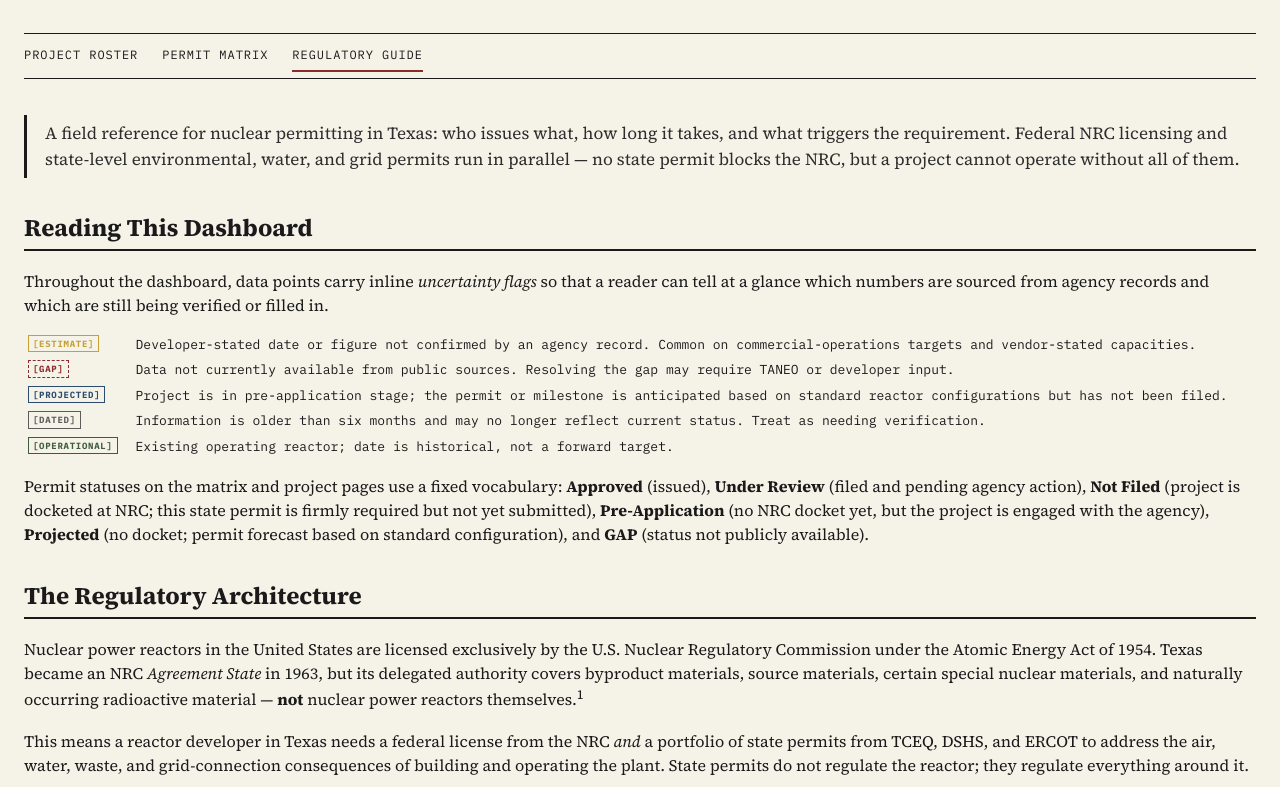
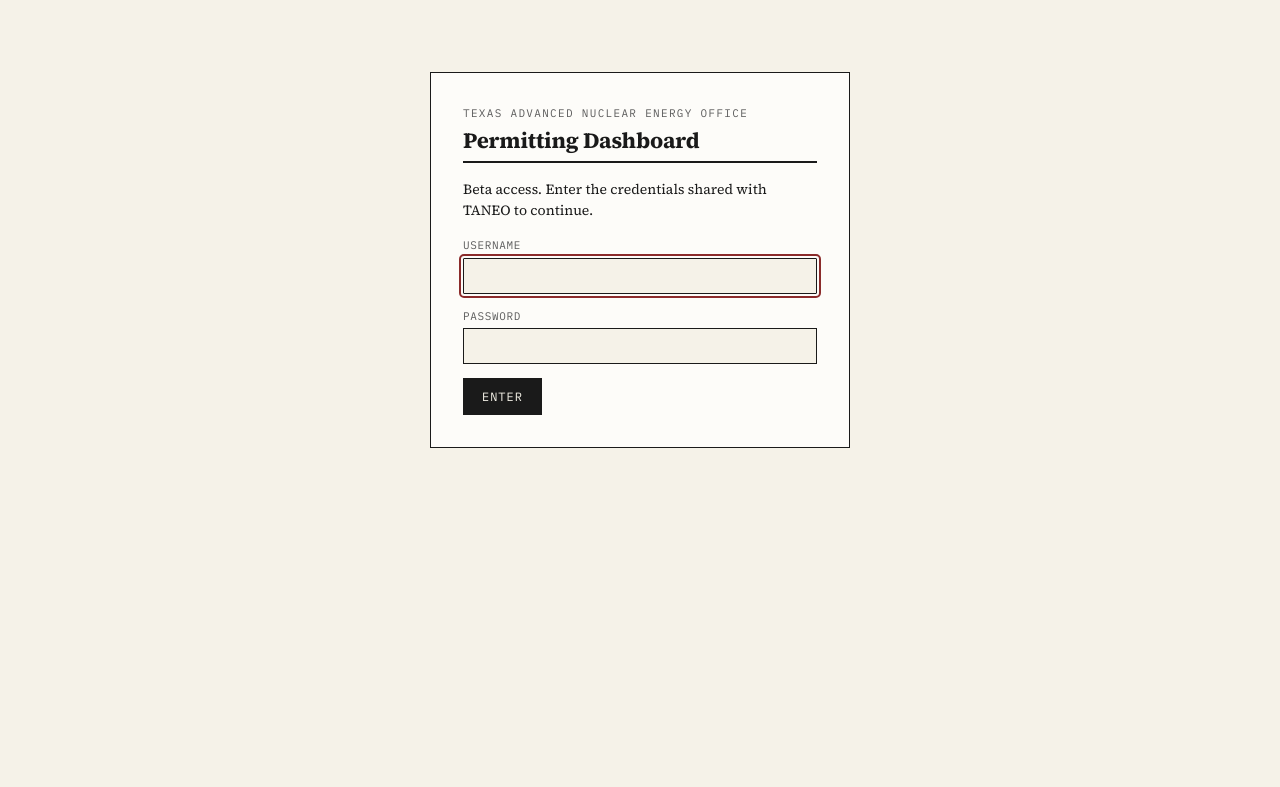
Before and after one commit to nuclearbarbarian/taneo-dashboard, a plain HTML site: page guide.html in a window 1280 px wide. Shown: the part 140-927 px from the top of the page. After the commit the page ends 800 px from the top, so only its background shows below. Drawn offline with Linux system fonts and the light colour scheme.

Commit message:
Add soft access gate (TANEO/LONESTAR)
Client-side login overlay shown on every page until the user enters the
shared credentials. Stores a sessionStorage flag so subsequent navigations
skip the gate within the same browser session.

This is NOT real security — credentials are visible in source and the JSON
data files are reachable directly. The gate only keeps casual visitors away
while the beta is being polished. For real access control, put the site
behind a Cloudflare Worker, Cloudflare Access, or a paid host's
password feature.

Co-Authored-By: Claude Opus 4.6 <noreply@anthropic.com>

```diff
--- a/guide.html
+++ b/guide.html
@@ -8,6 +8,7 @@
 <link rel="preconnect" href="https://fonts.gstatic.com" crossorigin>
 <link rel="stylesheet" href="https://fonts.googleapis.com/css2?family=Source+Serif+4:ital,wght@0,400;0,600;0,700;1,400&family=IBM+Plex+Mono:wght@400;500;700&display=swap">
 <link rel="stylesheet" href="styles/main.css">
+<script src="scripts/gate.js"></script>
 </head>
 <body>
 
--- /dev/null
+++ b/scripts/gate.js
@@ -0,0 +1,131 @@
+// TANEO Permitting Dashboard — soft access gate.
+//
+// IMPORTANT: This is NOT real security. The credentials are visible in this
+// source file, the JSON data files can be fetched directly, and anyone with
+// browser dev tools can bypass this in seconds. The gate exists only to keep
+// casual visitors away while the beta is being polished. For real access
+// control (e.g., before any sensitive data is added), put the site behind a
+// Cloudflare Worker, Cloudflare Access, or a paid host's password feature.
+(function () {
+  const KEY = 'taneo-auth';
+  const USER = 'TANEO';
+  const PASS = 'LONESTAR';
+
+  if (sessionStorage.getItem(KEY) === 'ok') return;
+
+  // Hide existing body content until the user authenticates.
+  const hideStyle = document.createElement('style');
+  hideStyle.textContent = `
+    body > *:not(.gate-overlay) { display: none !important; }
+    .gate-overlay {
+      position: fixed; inset: 0;
+      background: var(--newsprint, #F5F2E8);
+      display: flex; align-items: center; justify-content: center;
+      padding: 24px;
+      z-index: 9999;
+    }
+    .gate-card {
+      max-width: 420px; width: 100%;
+      background: var(--paper, #FDFCF9);
+      border: 1px solid var(--ink, #1A1A1A);
+      padding: 32px;
+      font-family: var(--serif, "Source Serif 4", Georgia, serif);
+    }
+    .gate-card .gate-pub {
+      font-family: var(--mono, "IBM Plex Mono", monospace);
+      font-size: 11px;
+      text-transform: uppercase;
+      letter-spacing: 0.12em;
+      color: var(--gray-70, #5C5C5C);
+      margin: 0 0 6px 0;
+    }
+    .gate-card h1 {
+      font-size: 22px;
+      margin: 0 0 16px 0;
+      border-bottom: 2px solid var(--ink, #1A1A1A);
+      padding-bottom: 8px;
+    }
+    .gate-card p { font-size: 14px; line-height: 1.5; margin: 0 0 16px 0; }
+    .gate-card label {
+      display: block;
+      font-family: var(--mono, "IBM Plex Mono", monospace);
+      font-size: 11px;
+      text-transform: uppercase;
+      letter-spacing: 0.06em;
+      color: var(--gray-70, #5C5C5C);
+      margin-bottom: 14px;
+    }
+    .gate-card input {
+      display: block;
+      width: 100%;
+      margin-top: 4px;
+      padding: 8px 10px;
+      font-family: var(--mono, "IBM Plex Mono", monospace);
+      font-size: 14px;
+      border: 1px solid var(--ink, #1A1A1A);
+      background: var(--newsprint, #F5F2E8);
+      color: var(--ink, #1A1A1A);
+      box-sizing: border-box;
+    }
+    .gate-card input:focus-visible {
+      outline: 2px solid var(--industrial-red, #8B2B2B);
+      outline-offset: 2px;
+    }
+    .gate-card button {
+      font-family: var(--mono, "IBM Plex Mono", monospace);
+      font-size: 12px;
+      text-transform: uppercase;
+      letter-spacing: 0.08em;
+      padding: 10px 18px;
+      background: var(--ink, #1A1A1A);
+      color: var(--newsprint, #F5F2E8);
+      border: 1px solid var(--ink, #1A1A1A);
+      cursor: pointer;
+    }
+    .gate-card button:hover { background: var(--industrial-red, #8B2B2B); border-color: var(--industrial-red, #8B2B2B); }
+    .gate-error {
+      color: var(--industrial-red, #8B2B2B) !important;
+      font-family: var(--mono, monospace);
+      font-size: 12px;
+    }
+  `;
+  document.documentElement.appendChild(hideStyle);
+
+  function mount() {
+    const overlay = document.createElement('div');
+    overlay.className = 'gate-overlay';
+    overlay.innerHTML = `
+      <form class="gate-card" id="gate-form" autocomplete="off">
+        <p class="gate-pub">Texas Advanced Nuclear Energy Office</p>
+        <h1>Permitting Dashboard</h1>
+        <p>Beta access. Enter the credentials shared with TANEO to continue.</p>
+        <label>Username
+          <input id="gate-user" type="text" required autocomplete="username">
+        </label>
+        <label>Password
+          <input id="gate-pass" type="password" required autocomplete="current-password">
+        </label>
+        <p class="gate-error" id="gate-error" hidden>Incorrect credentials.</p>
+        <button type="submit">Enter</button>
+      </form>`;
+    document.body.appendChild(overlay);
+    document.getElementById('gate-user').focus();
+    document.getElementById('gate-form').addEventListener('submit', function (e) {
+      e.preventDefault();
+      const u = document.getElementById('gate-user').value.trim();
+      const p = document.getElementById('gate-pass').value;
+      if (u === USER && p === PASS) {
+        sessionStorage.setItem(KEY, 'ok');
+        location.reload();
+      } else {
+        document.getElementById('gate-error').hidden = false;
+      }
+    });
+  }
+
+  if (document.readyState === 'loading') {
+    document.addEventListener('DOMContentLoaded', mount);
+  } else {
+    mount();
+  }
+})();
```
Also changed, not shown: index.html (+1 -0 lines), matrix.html (+1 -0 lines), project.html (+1 -0 lines).
